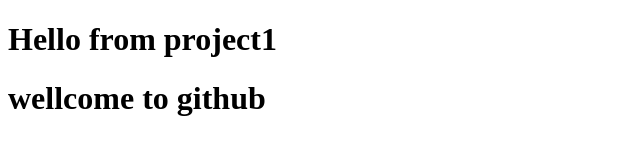
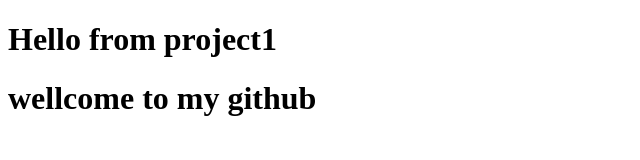
Before and after one commit to Noman734/Project1, a plain HTML site: page index.html in a window 1280 px wide. Shown: the whole page, without its empty margins (0-640 px from the left). Drawn offline with Linux system fonts and the light colour scheme.

Commit message:
index html updated

```diff
--- a/index.html
+++ b/index.html
@@ -8,6 +8,6 @@
 </head>
 <body>
     <h1>Hello from project1</h1>
-    <h1>wellcome to github</h1>
+    <h1>wellcome to my github</h1>
 </body>
 </html>
```
